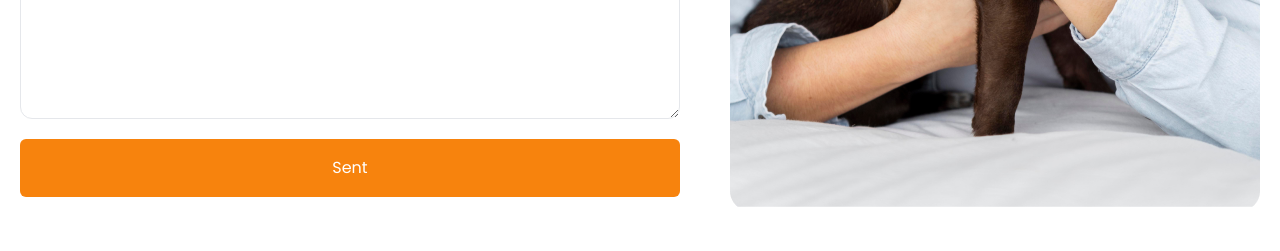
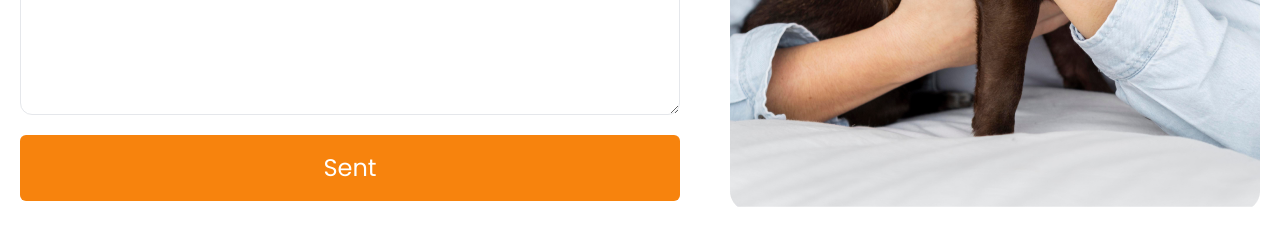
Before and after one commit to Farok-Hossain/pet-fresh-kitchen, a React (Vite) app: page / in a window 1280 px wide. Shown: the part 7960-8211 px from the top of the page. Built offline with nearby package versions, Linux system fonts and the light colour scheme.

Commit message:
contactForm text size changed

```diff
--- a/src/components/common/ContactForm.jsx
+++ b/src/components/common/ContactForm.jsx
@@ -93,7 +93,7 @@ const ContactForm = () => {
             </div>
 
             {/* Submit Button */}
-            <button className="bg-primaryOrange w-full rounded-md xl:py-[17px] py-2 text-white flex justify-center mt-3 ">
+            <button className="bg-primaryOrange xl:text-2xl text-[16px] w-full rounded-md xl:py-[17px] py-2 text-white flex justify-center mt-3 ">
               Sent
             </button>
           </form>
```
